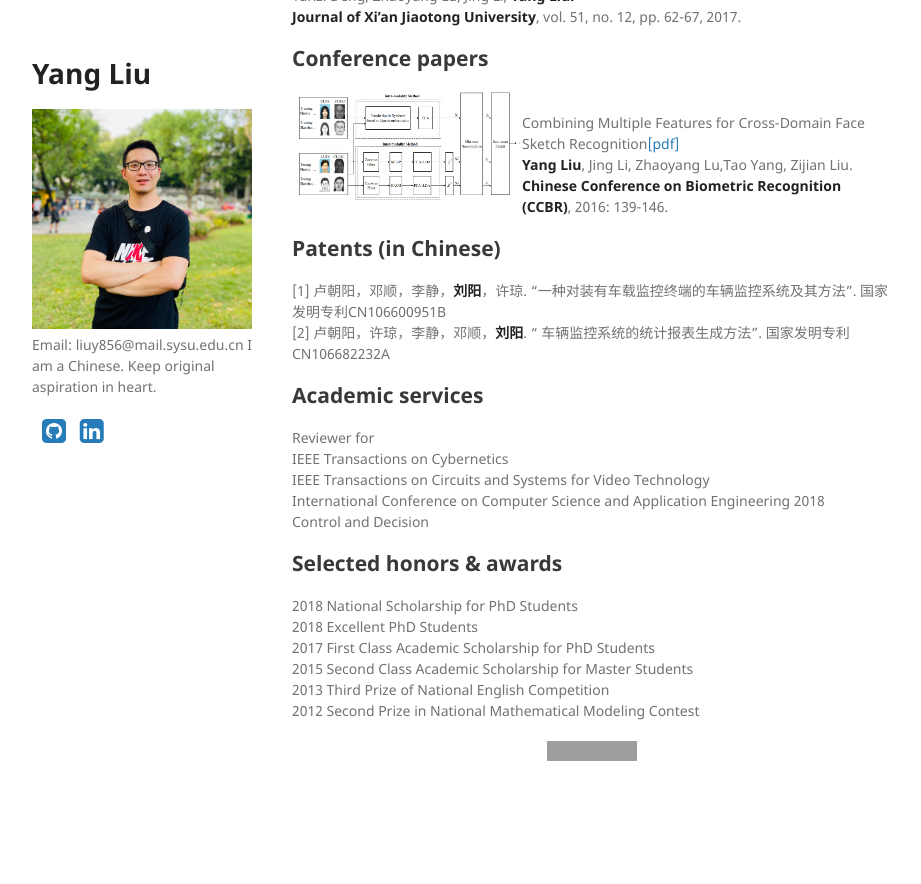
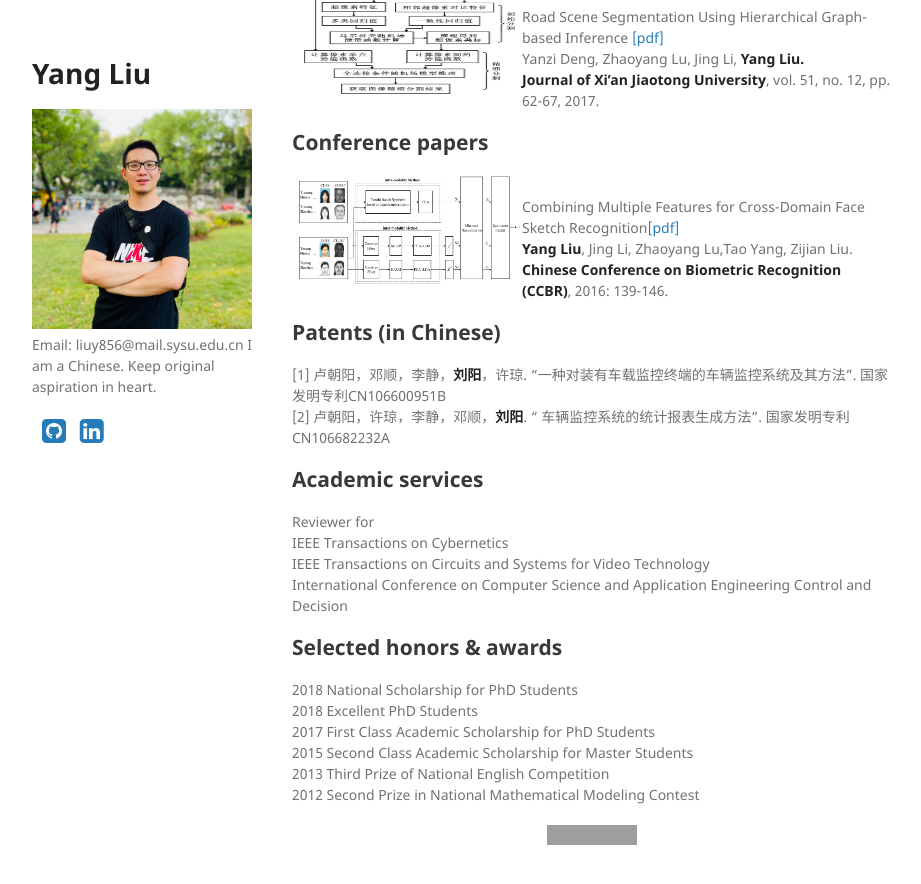
Before and after one commit to YangLiu9208/home, a Jekyll site: the page built from index.md, in a window 1280 px wide and 900 px high, scrolled down 1644 px. Shown: the top 884 px of the window, without its empty margins (178-1099 px from the left). Built offline with Jekyll 4.4.1, drawn with Linux system fonts in a browser that asks for light colours; a style sheet for code colours, icons or effects is not loaded; before the commit the page ends 2460 px from its top, so only the background shows below that; grey boxes are pictures that could not be loaded.

Commit message:
Update index.md

```diff
--- a/index.md
+++ b/index.md
@@ -69,22 +69,21 @@ Transferable Feature Representation for Visible-to-Infrared Cross-Dataset Human
 **Yang Liu**, Zhaoyang Lu, Jing Li, Chao Yao, Yanzi Deng.
 **Complexity**, vol. 2018, Article ID 5345241, 2018.
 
-<!--
 <div align="left">
           <a>
             <img border="0" src="./XJT1.png" align="left" width="230" height="100">
           </a>
-</div>-->
-A Geometric Segmentation Method for Traffic Scenes Using Super-Pixel Label Matching[[pdf]](http://zkxb.xjtu.edu.cn//oa/darticle.aspx?type=view&id=201808012)
+</div>
+A Geometric Segmentation Method for Traffic Scenes Using Super-Pixel Label Matching [[pdf]](http://zkxb.xjtu.edu.cn//oa/darticle.aspx?type=view&id=201808012)
 Jiangce Hu, Zhaoyang Lu, Jing Li, Yanzi Deng, **Yang Liu**.
 **Journal of Xi'an Jiaotong University**, vol. 52, no. 8, pp. 74-79, 2018.
 
-<!--<div align="left">
+<div align="left">
           <a>
             <img border="0" src="./XJT2.png" align="left" width="230" height="110">
           </a>
-</div>-->
-Road Scene Segmentation Using Hierarchical Graph-based Inference[[pdf]](http://zkxb.xjtu.edu.cn/oa/DArticle.aspx?type=view&id=201712010)
+</div>
+Road Scene Segmentation Using Hierarchical Graph-based Inference [[pdf]](http://zkxb.xjtu.edu.cn/oa/DArticle.aspx?type=view&id=201712010)
 Yanzi Deng, Zhaoyang Lu, Jing Li, **Yang Liu.**
 **Journal of Xi'an Jiaotong University**, vol. 51, no. 12, pp. 62-67, 2017.
 
@@ -107,7 +106,7 @@ Combining Multiple Features for Cross-Domain Face Sketch Recognition[[pdf]](http
 Reviewer for
 IEEE Transactions on Cybernetics
 IEEE Transactions on Circuits and Systems for Video Technology
-International Conference on Computer Science and Application Engineering 2018
+International Conference on Computer Science and Application Engineering
 Control and Decision
 
 ## Selected honors & awards
```
